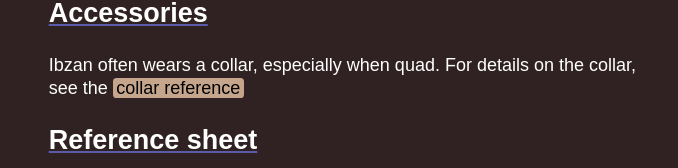
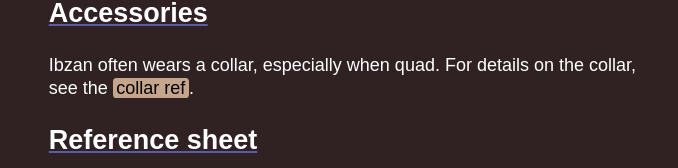
Before and after one commit to IbzanHyena/ref.ibzan.co.uk, a Next.js app: page /quad-ref in a window 1280 px wide. Shown: the part 975-1143 px from the top of the page, without its empty margins (291-969 px from the left). Built offline with nearby package versions, Linux system fonts and the light colour scheme; a web font is replaced by a local one.

Commit message:
Use non-breaking spaces in links

```diff
--- a/mdx-components.tsx
+++ b/mdx-components.tsx
@@ -49,13 +49,15 @@ const ColourTable = ({elements}: {elements: [string, string][] }): JSX.Element =
     </table>
 )
 
+const spacesToNonBreaking = (s: string): string => s.replace(' ', '\xa0');
+
 const Link = ({href, children}: {href: string, children: React.ReactNode}): JSX.Element => (
     <span>
         <a
             className={href.startsWith('/') ? "internal-link" : "external-link"}
             href={href}
         >
-            {children}
+            {typeof children === "string" ? spacesToNonBreaking(children) : children}
         </a>
         <span className={"print-only"}> ({href})</span>
     </span>
--- a/pages/quad-ref.mdx
+++ b/pages/quad-ref.mdx
@@ -6,7 +6,7 @@ Often times, Ibzan is drawn as a quadrupedal/feral spotted hyena rather than an
 This page provides additional details for that form.
 
 The broad physical description of Ibzan is the same, with the same colours, fur patterns, and markings.
-The [main reference](/) covers these in more detail, but, in short:
+The <Link href="/">main reference</Link> covers these in more detail, but, in short:
 
 - While I don&rsquo;t have a single fixed size for quad Ibzan, a typical size would be 90 cm (35.5&Prime;) tall at the shoulder, 160 cm (63&Prime;) long, and a weight of roughly 65 kg (10 stones or 145 lbs).
 - Brown fur over most of the body, tan on the underside.
@@ -37,7 +37,7 @@ Some key elements of hyena anatomy and Ibzan&rsquo;s design as a feral to
 ## Accessories
 
 Ibzan often wears a collar, especially when quad.
-For details on the collar, see the [collar reference](/collar-ref)
+For details on the collar, see the <Link href="/collar-ref">collar ref</Link>.
 
 <SingleRefImage src="https://imagedelivery.net/nLmn9dzvNkBD5T8WEc0EPw/a3f8b9c0-4f1b-47fe-782d-39e2d40f8c00/full" artist="MetricVoid" artistSite="https://metricvoid.weebly.com/"/>
 
```
